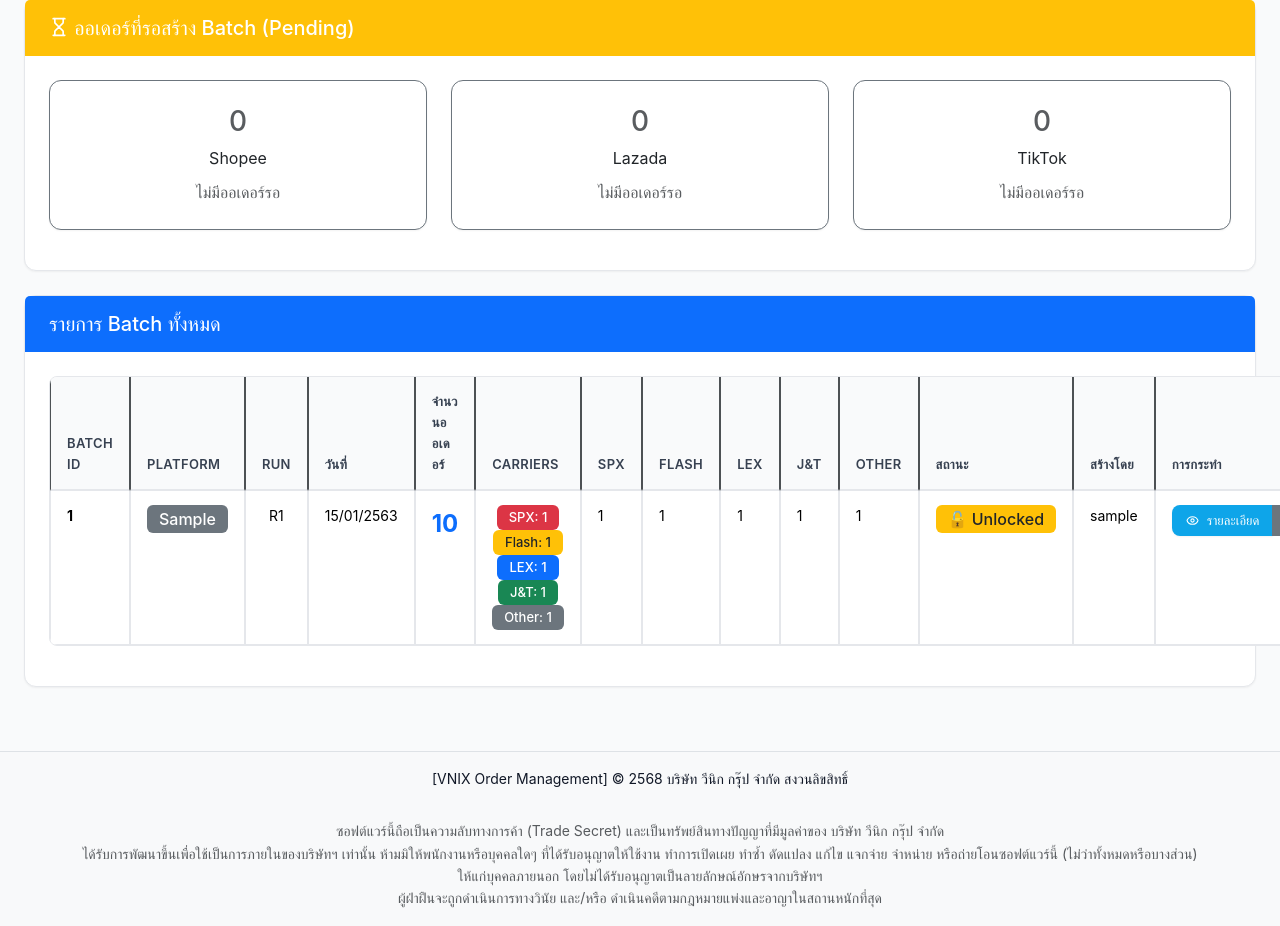
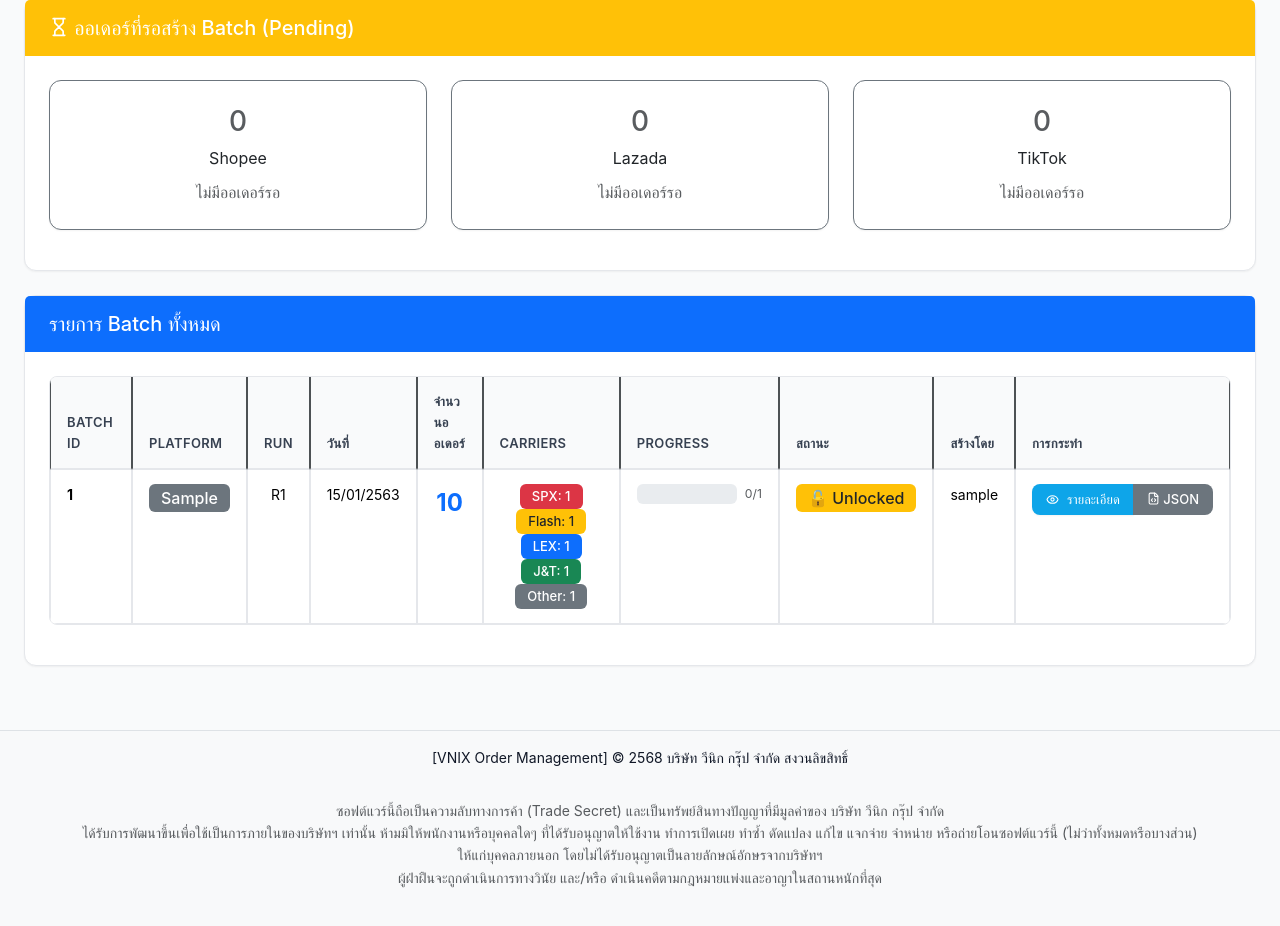
Before and after one commit to tetipong2542/vnix-wms, a Flask app: page /batch/list in a window 1280 px wide; the page is wider, and only the part inside the window is pictured. Shown: the part 204-1130 px from the top of that part. After the commit the page ends 1092 px from the top of that part, so only its background shows below. Run offline with Flask 3, Linux system fonts and the light colour scheme; the visitor is signed in with stand-in values (Sample User, id 1); tables that the repository leaves empty hold one stand-in row (values such as "Sample post"); some libraries are stand-ins or nearby versions; some web fonts are replaced.

Commit message:
UX: Add Progress column in Batch List & Limit max pick quantity
✨ Feature 1: Batch List Progress Column

1. Replaced redundant carrier columns (SPX, Flash, LEX, J&T, Other)
   - These columns were duplicate with "Carriers" column
   - Removed 5 individual carrier columns (d-none d-xl-table-cell)

2. Added Progress column showing batch completion
   - Progress bar with color coding:
     - 🟢 Green (100%): All orders dispatched
     - 🔵 Blue (≥50%): More than half done
     - 🟡 Yellow (<50%): Just started
   - Shows "X/Y" (dispatched/total) orders
   - Calculated in backend: dispatched_count / total_count * 100

Backend Changes (app.py):
- batch_list route (lines 954-978):
  - Calculate progress for each batch
  - Count dispatched orders vs total orders
  - Return batch_progress dict to template

Frontend Changes (batch_list.html):
- Removed 5 carrier columns from header & body
- Added Progress column with Bootstrap progress bar
- Shows percentage + fraction (e.g., "75% | 15/20")

✨ Feature 2: Limit Max Pick Quantity in SKU Scan

1. Added max quantity limit in pick input
   - User can only pick up to system's required amount
   - max = min(stock_qty, total_remaining)
   - Prevents over-picking mistakes

2. UI Enhancements:
   - Added "สูงสุด: X" label next to input
   - Input field has max attribute
   - +1/+5 buttons respect max limit
   - Visual feedback of maximum allowed

3. JavaScript Updates:
   - showSKUInfo(): Sets max attribute dynamically
   - adjustQty(): Clamps value to [1, max]
   - Existing confirmPick() validation still works

Frontend Changes (scan_sku.html):
- Added max attribute to pick-qty input (line 139)
- Added max-qty-display span in label (line 131)
- Updated showSKUInfo() to set max (lines 331-335)
- Updated adjustQty() to respect max (lines 415-423)

🎯 Benefits:
- ✅ Batch List: Cleaner UI, easier to see progress
- ✅ SKU Scan: Prevent over-picking errors
- ✅ Better UX: Clear limits and visual feedback
- ✅ Data accuracy: Can't pick more than needed

🤖 Generated with [Claude Code](https://claude.com/claude-code)

Co-Authored-By: Claude <noreply@anthropic.com>

```diff
--- a/app.py
+++ b/app.py
@@ -951,7 +951,32 @@ def create_app():
 
         pending_counts = {platform: count for platform, count in pending_by_platform}
 
-        return render_template("batch_list.html", batches=batches, pending_counts=pending_counts)
+        # คำนวณ Progress ของแต่ละ Batch (สำหรับแสดงใน UI)
+        batch_progress = {}
+        for batch in batches:
+            total = OrderLine.query.filter_by(batch_id=batch.batch_id).count()
+            dispatched = OrderLine.query.filter_by(
+                batch_id=batch.batch_id,
+                dispatch_status="dispatched"
+            ).count()
+
+            if total > 0:
+                progress_percent = (dispatched / total) * 100
+                batch_progress[batch.batch_id] = {
+                    "total": total,
+                    "dispatched": dispatched,
+                    "pending": total - dispatched,
+                    "percent": round(progress_percent, 1)
+                }
+            else:
+                batch_progress[batch.batch_id] = {
+                    "total": 0,
+                    "dispatched": 0,
+                    "pending": 0,
+                    "percent": 0
+                }
+
+        return render_template("batch_list.html", batches=batches, pending_counts=pending_counts, batch_progress=batch_progress)
 
     @app.route("/batch/create", methods=["GET", "POST"])
     @login_required
--- a/templates/batch_list.html
+++ b/templates/batch_list.html
@@ -68,11 +68,7 @@
             <th>วันที่</th>
             <th>จำนวนออเดอร์</th>
             <th class="d-none d-lg-table-cell">Carriers</th>
-            <th class="d-none d-xl-table-cell">SPX</th>
-            <th class="d-none d-xl-table-cell">Flash</th>
-            <th class="d-none d-xl-table-cell">LEX</th>
-            <th class="d-none d-xl-table-cell">J&T</th>
-            <th class="d-none d-xl-table-cell">Other</th>
+            <th>Progress</th>
             <th>สถานะ</th>
             <th class="d-none d-md-table-cell">สร้างโดย</th>
             <th>การกระทำ</th>
@@ -115,11 +111,22 @@
                 <span class="badge bg-secondary">Other: {{ batch.other_count }}</span>
               {% endif %}
             </td>
-            <td class="d-none d-xl-table-cell">{{ batch.spx_count }}</td>
-            <td class="d-none d-xl-table-cell">{{ batch.flash_count }}</td>
-            <td class="d-none d-xl-table-cell">{{ batch.lex_count }}</td>
-            <td class="d-none d-xl-table-cell">{{ batch.jt_count }}</td>
-            <td class="d-none d-xl-table-cell">{{ batch.other_count }}</td>
+            <td>
+              {% set progress = batch_progress.get(batch.batch_id, {"total": 0, "dispatched": 0, "pending": 0, "percent": 0}) %}
+              <div class="d-flex align-items-center gap-2">
+                <div class="progress flex-grow-1" style="height: 20px; min-width: 100px;">
+                  <div class="progress-bar {% if progress.percent == 100 %}bg-success{% elif progress.percent >= 50 %}bg-info{% else %}bg-warning{% endif %}"
+                       role="progressbar"
+                       style="width: {{ progress.percent }}%"
+                       aria-valuenow="{{ progress.percent }}"
+                       aria-valuemin="0"
+                       aria-valuemax="100">
+                    {{ progress.percent }}%
+                  </div>
+                </div>
+                <small class="text-muted text-nowrap">{{ progress.dispatched }}/{{ progress.total }}</small>
+              </div>
+            </td>
             <td>
               {% if batch.locked %}
                 <span class="badge bg-success fs-6">🔒 Locked</span>
```
Also changed, not shown: templates/scan_sku.html (+18 -5 lines).
